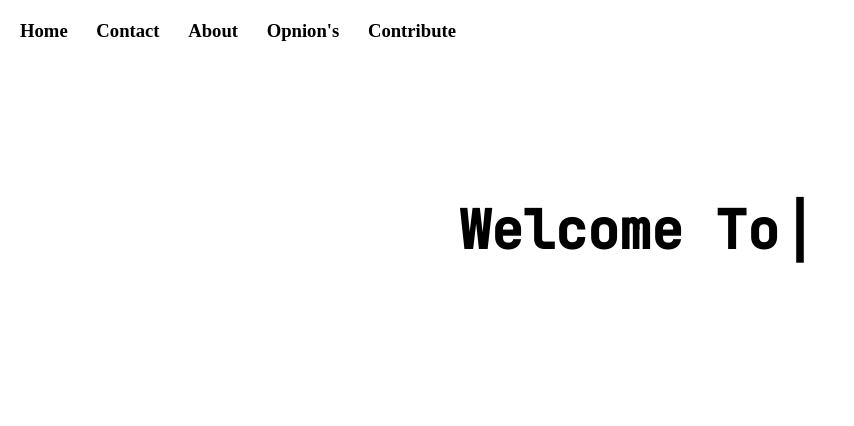
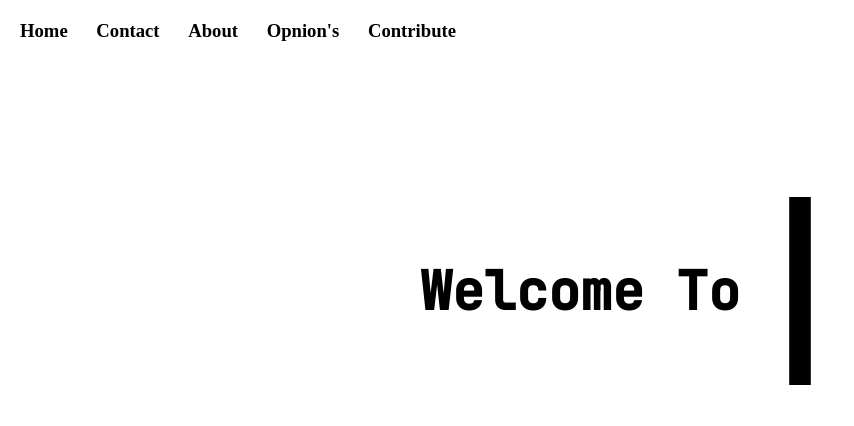
Before and after one commit to asterontech/asterontech.github.io, a plain HTML site: page index.html in a window 1280 px wide. Shown: the whole page, without its empty margins (0-854 px from the left). Drawn offline with Linux system fonts and the light colour scheme; a web font is replaced by a local one.

Commit message:
Update style.css

```diff
--- a/style.css
+++ b/style.css
@@ -45,7 +45,7 @@ body {
 
 .blink {
   animation: blink 1s steps(1, end) infinite;
-  font-size: 70px;
+  font-size: 200px;
   font-width: bold;
 }
 
```
